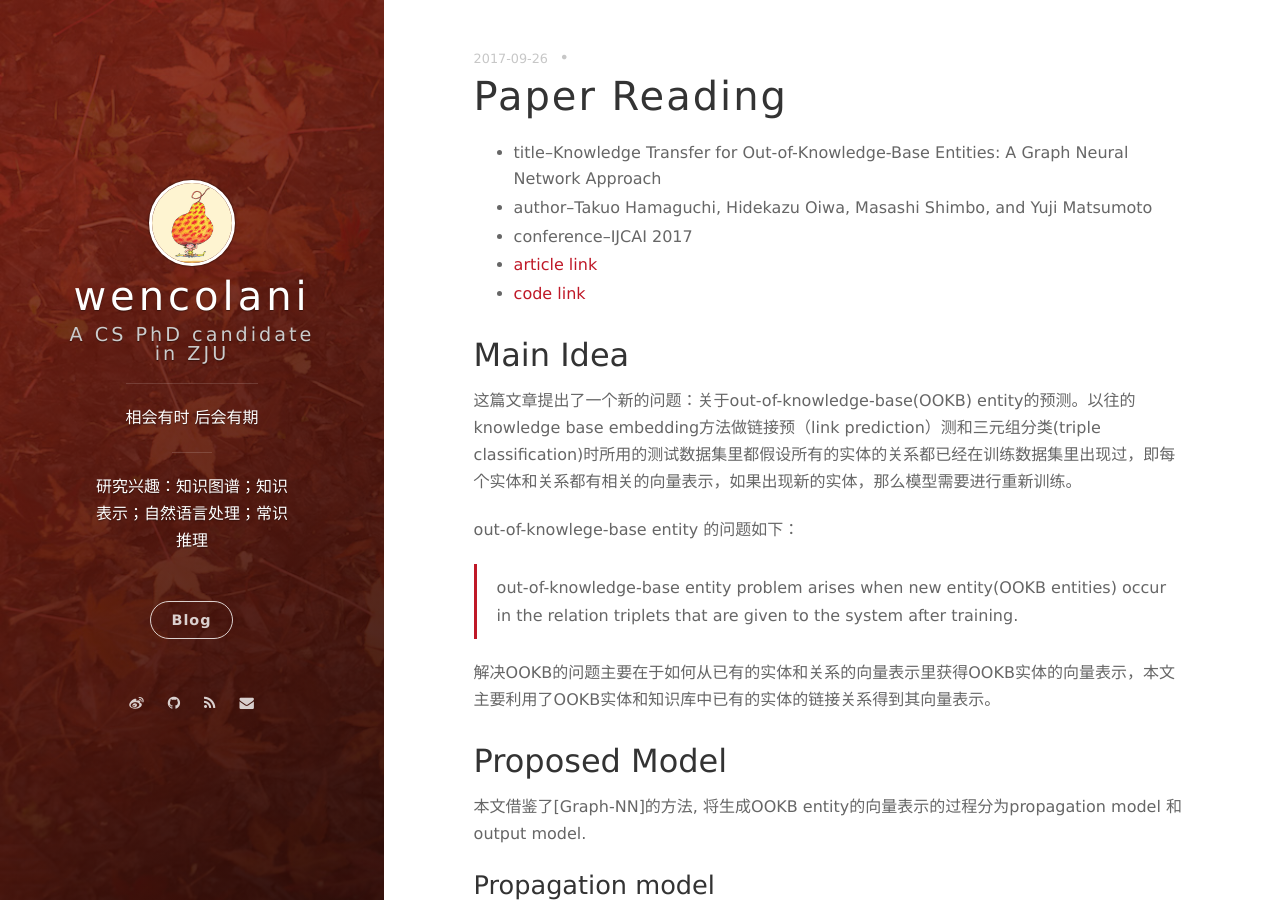
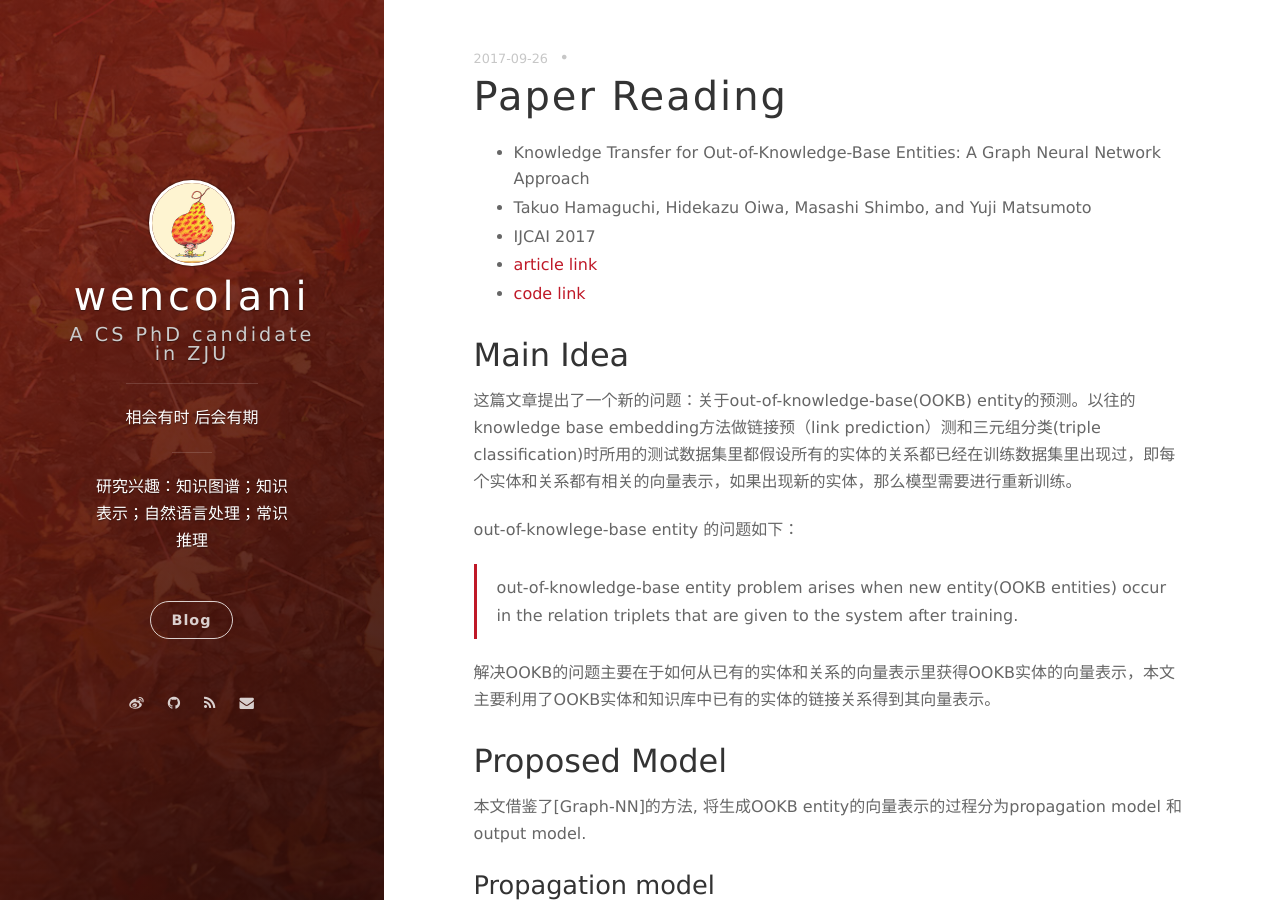
Before and after one commit to wencolani/wencolani.github.io, a Jekyll site: the page built from _posts/2017-09-26-PaperReading.markdown, in a window 1280 px wide and 900 px high. Built offline with Jekyll 4.4.1, drawn with Linux system fonts in a browser that asks for light colours; nearby versions of some CDN libraries.

Commit message:
add one paper reading

```diff
--- a/_posts/2017-09-26-PaperReading.markdown
+++ b/_posts/2017-09-26-PaperReading.markdown
@@ -4,9 +4,9 @@
 date: 2017-09-26 15:32:24.000000000 +09:00
 ---
 
-* title--Knowledge Transfer for Out-of-Knowledge-Base Entities: A Graph Neural Network Approach
-* author--Takuo Hamaguchi, Hidekazu Oiwa, Masashi Shimbo, and Yuji Matsumoto
-* conference--IJCAI 2017
+* Knowledge Transfer for Out-of-Knowledge-Base Entities: A Graph Neural Network Approach
+* Takuo Hamaguchi, Hidekazu Oiwa, Masashi Shimbo, and Yuji Matsumoto
+* IJCAI 2017
 * [article link](https://www.ijcai.org/proceedings/2017/0250.pdf)
 * [code link](https://github.com/takuo-h/GNN-for-OOKB)
 
```
